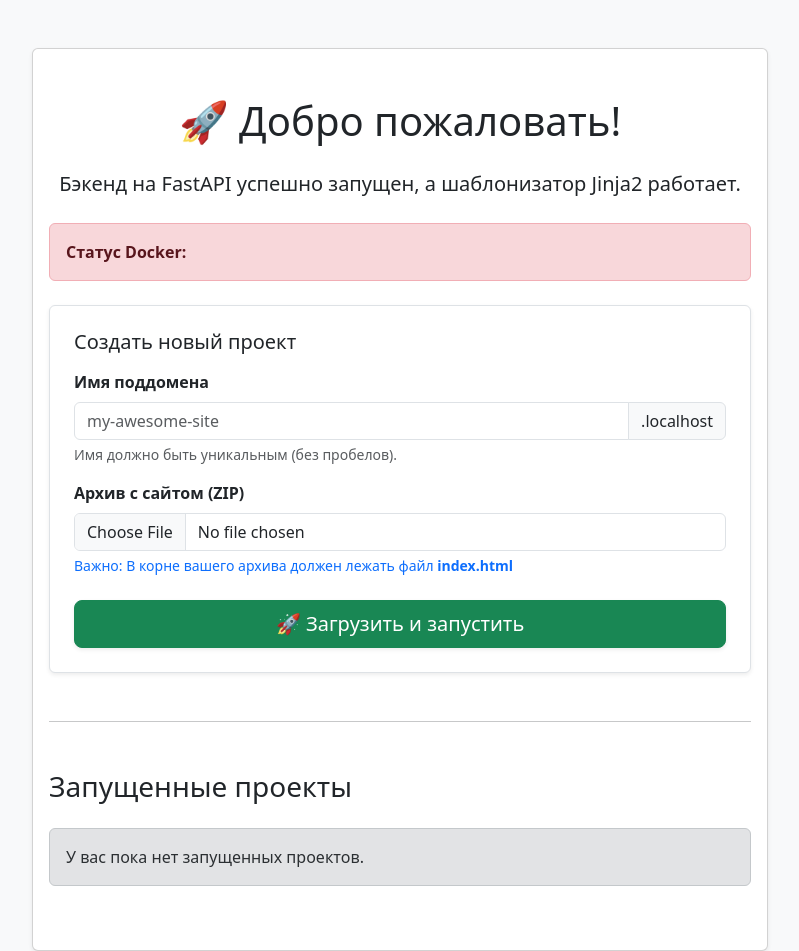
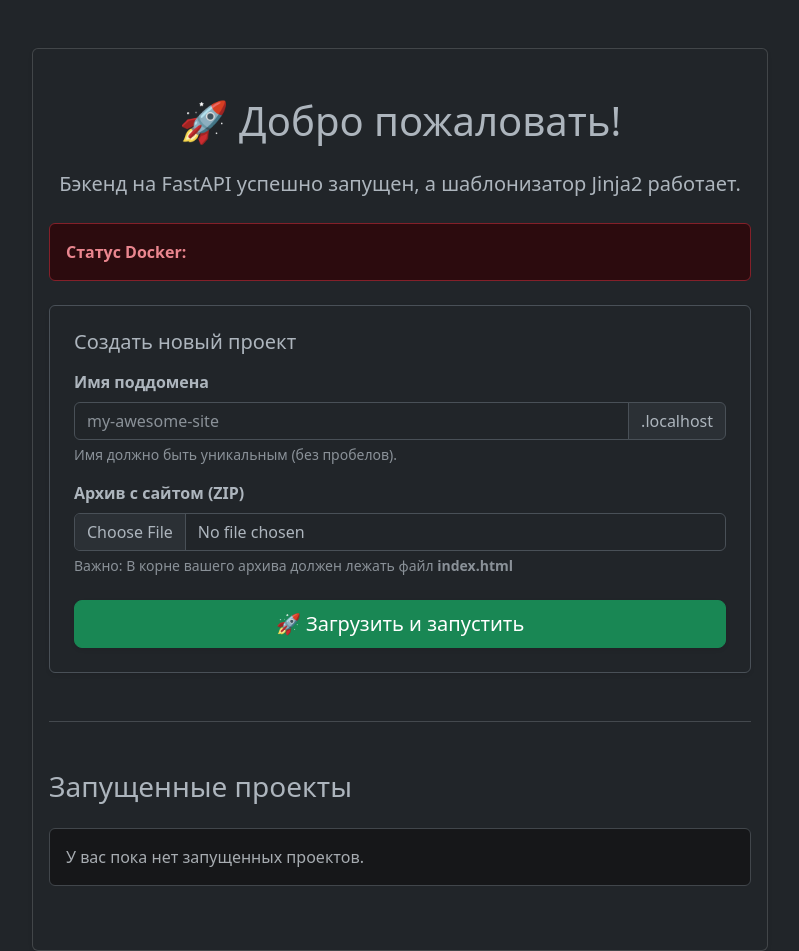
Before and after one commit to axawman/hosting, a FastAPI app: template app/templates/index.html in a window 1280 px wide. Shown: the whole page, without its empty margins (240-1039 px from the left). Run offline with FastAPI, Linux system fonts and the light colour scheme; the template is opened without the code that fills it, so the values that code supplies are empty.

Commit message:
темная тема

```diff
--- a/app/templates/index.html
+++ b/app/templates/index.html
@@ -1,12 +1,12 @@
 <!DOCTYPE html>
-<html lang="ru">
+<html lang="ru" data-bs-theme="dark">
 <head>
     <meta charset="UTF-8">
     <meta name="viewport" content="width=device-width, initial-scale=1.0">
     <title>{{ title }}</title>
     <link href="https://cdn.jsdelivr.net/npm/bootstrap@5.3.0/dist/css/bootstrap.min.css" rel="stylesheet">
 </head>
-<body class="bg-light">
+<body>
     <div class="container mt-5">
         <div class="row justify-content-center">
             <div class="col-md-8 text-center">
@@ -29,7 +29,7 @@
                         </div>
                         {% endif %}
 
-                        <form action="/deploy" method="POST" enctype="multipart/form-data" class="mt-4 text-start bg-white p-4 border rounded shadow-sm">
+                        <form action="/deploy" method="POST" enctype="multipart/form-data" class="mt-4 text-start p-4 border rounded shadow-sm">
                             <h5 class="mb-3">Создать новый проект</h5>
 
                             <div class="mb-3">
@@ -44,7 +44,7 @@
                             <div class="mb-4">
                                 <label for="file" class="form-label fw-bold">Архив с сайтом (ZIP)</label>
                                 <input class="form-control" type="file" id="file" name="file" accept=".zip" required>
-                                <div class="form-text text-primary">Важно: В корне вашего архива должен лежать файл <strong>index.html</strong></div>
+                                <div class="form-text">Важно: В корне вашего архива должен лежать файл <strong>index.html</strong></div>
                             </div>
 
                             <button type="submit" class="btn btn-success btn-lg w-100 shadow-sm">
@@ -62,7 +62,7 @@
                                 <div class="col-md-6 mb-3">
                                     <div class="card border-0 shadow-sm text-start h-100">
                                         <div class="card-body d-flex flex-column">
-                                            <h5 class="card-title text-primary">{{ project.name }}</h5>
+                                            <h5 class="card-title">{{ project.name }}</h5>
 
                                             {% set project_domain = project.name.replace('student-app-', '') ~ '.localhost' %}
                                             <a href="http://{{ project_domain }}" target="_blank" class="mb-2 d-block text-decoration-none">
```
